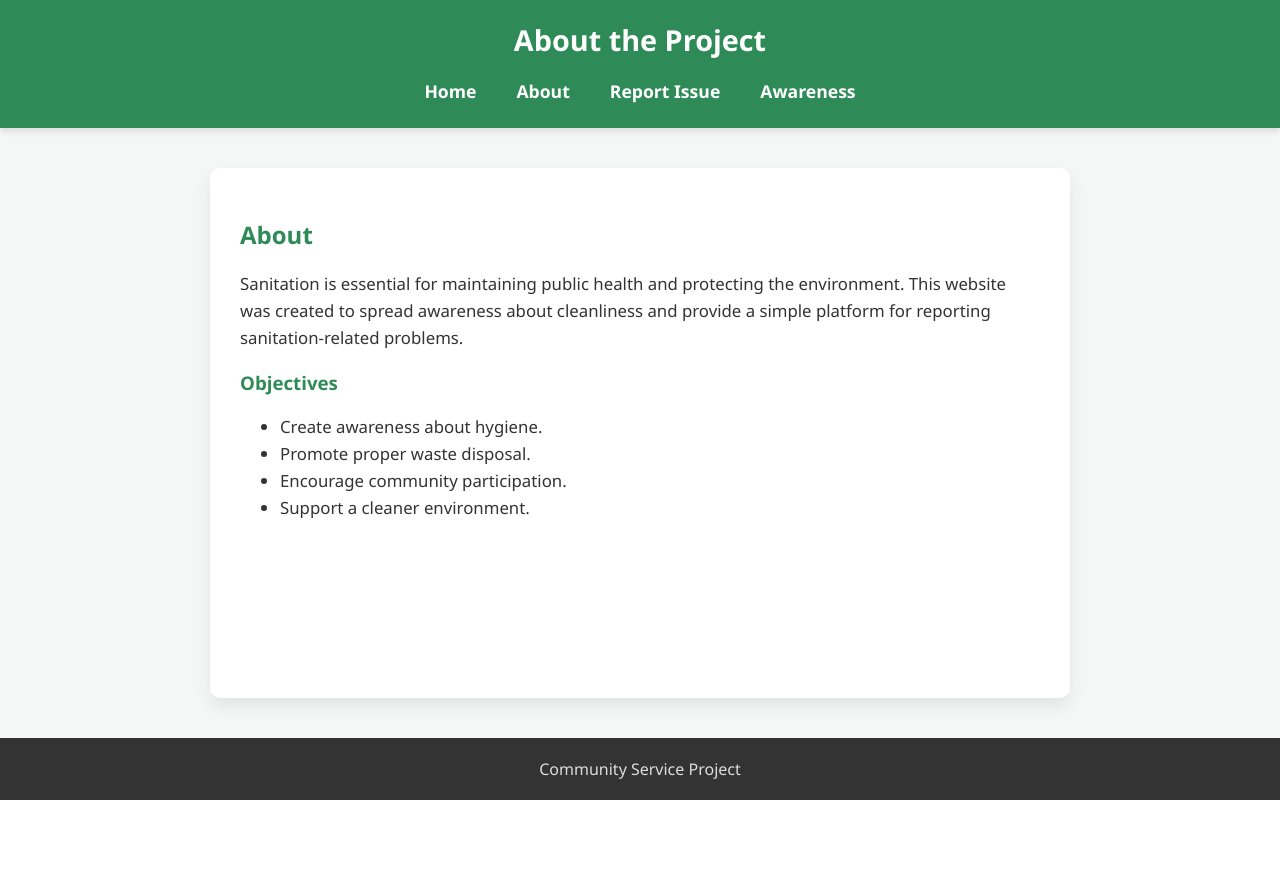
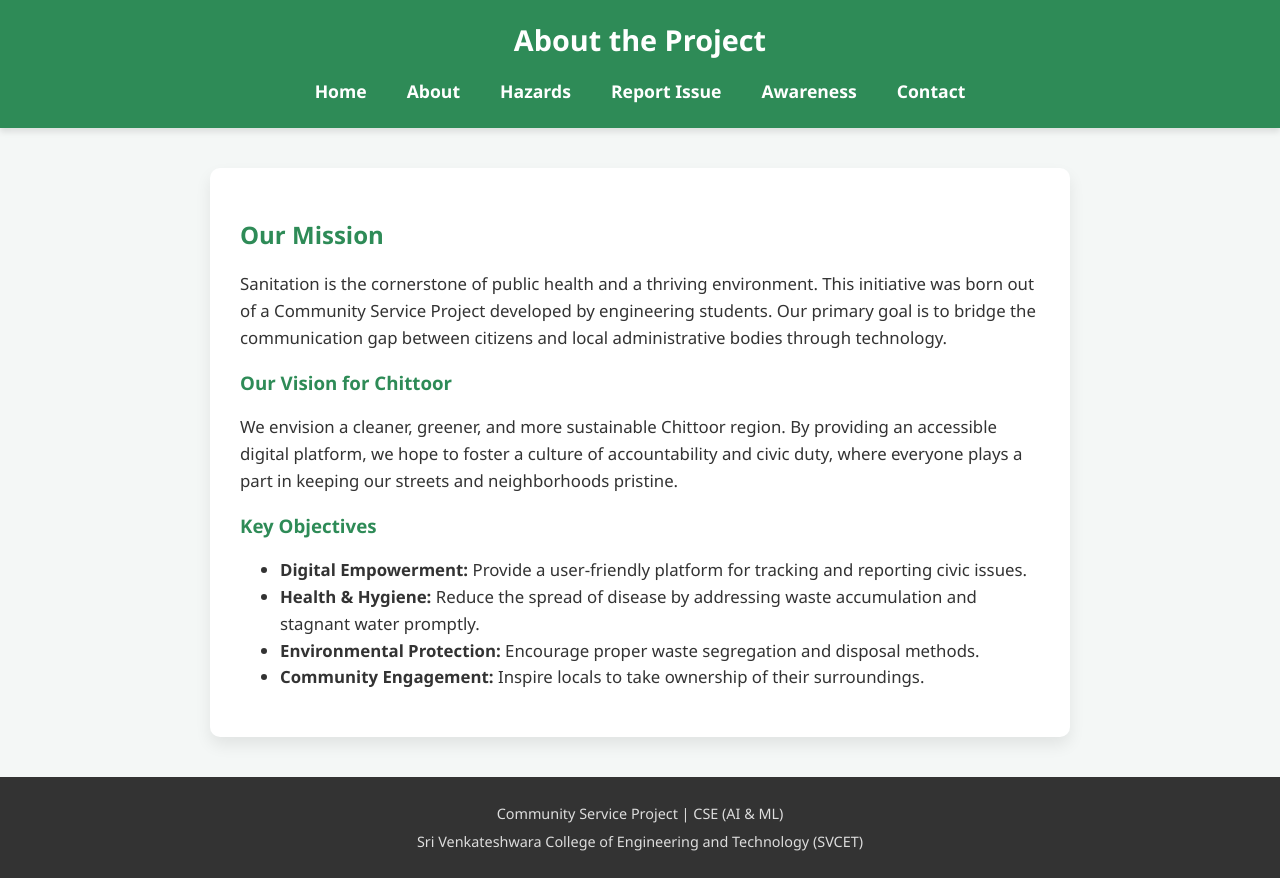
Before and after one commit to manishd416/Sanitation-Systems, a Flask app: page /about in a window 1280 px wide. Before the commit the page ends 800 px from the top, so only its background shows below. Run offline with Flask 3, Linux system fonts and the light colour scheme.

Commit message:
Added hazards menu

```diff
--- a/app.py
+++ b/app.py
@@ -27,6 +27,9 @@ def awareness():
 @app.route("/contact")
 def contact():
     return render_template("contact.html")
+@app.route("/hazards")
+def hazards():
+    return render_template("hazards.html")
 
 @app.route("/report", methods=["GET", "POST"])
 def report():
--- a/templates/about.html
+++ b/templates/about.html
@@ -1,7 +1,9 @@
 <!DOCTYPE html>
-<html>
+<html lang="en">
 <head>
-    <title>About</title>
+    <meta charset="UTF-8">
+    <meta name="viewport" content="width=device-width, initial-scale=1.0">
+    <title>About - Sanitation Portal</title>
     <link rel="stylesheet" href="{{ url_for('static', filename='style.css') }}">
 </head>
 <body>
@@ -11,34 +13,36 @@
     <nav>
         <a href="/">Home</a>
         <a href="/about">About</a>
+        <a href="/hazards">Hazards</a>
         <a href="/report">Report Issue</a>
         <a href="/awareness">Awareness</a>
+        <a href="/contact">Contact</a>
     </nav>
 </header>
 
 <div class="container">
-
-<h2>About</h2>
-
+    <h2>Our Mission</h2>
     <p>
-Sanitation is essential for maintaining public health and protecting the environment.
-This website was created to spread awareness about cleanliness and provide a simple
-platform for reporting sanitation-related problems.
+        Sanitation is the cornerstone of public health and a thriving environment. This initiative was born out of a Community Service Project developed by engineering students. Our primary goal is to bridge the communication gap between citizens and local administrative bodies through technology.
     </p>
 
-<h3>Objectives</h3>
+    <h3>Our Vision for Chittoor</h3>
+    <p>
+        We envision a cleaner, greener, and more sustainable Chittoor region. By providing an accessible digital platform, we hope to foster a culture of accountability and civic duty, where everyone plays a part in keeping our streets and neighborhoods pristine.
+    </p>
 
+    <h3>Key Objectives</h3>
     <ul>
-<li>Create awareness about hygiene.</li>
-<li>Promote proper waste disposal.</li>
-<li>Encourage community participation.</li>
-<li>Support a cleaner environment.</li>
+        <li><strong>Digital Empowerment:</strong> Provide a user-friendly platform for tracking and reporting civic issues.</li>
+        <li><strong>Health & Hygiene:</strong> Reduce the spread of disease by addressing waste accumulation and stagnant water promptly.</li>
+        <li><strong>Environmental Protection:</strong> Encourage proper waste segregation and disposal methods.</li>
+        <li><strong>Community Engagement:</strong> Inspire locals to take ownership of their surroundings.</li>
     </ul>
-
 </div>
 
 <footer>
-Community Service Project
+    <p>Community Service Project | CSE (AI & ML)</p>
+    <p>Sri Venkateshwara College of Engineering and Technology (SVCET)</p>
 </footer>
 
 </body>
--- a/templates/contact.html
+++ b/templates/contact.html
@@ -17,13 +17,12 @@ href="{{ url_for('static', filename='style.css') }}">
 <h1>Emergency Contacts</h1>
 
 <nav>
-
         <a href="/">Home</a>
         <a href="/about">About</a>
+        <a href="/hazards">Hazards</a>
         <a href="/report">Report Issue</a>
         <a href="/awareness">Awareness</a>
         <a href="/contact">Contact</a>
-
     </nav>
 
 </header>
--- a/templates/report.html
+++ b/templates/report.html
@@ -20,6 +20,7 @@ href="{{ url_for('static', filename='style.css') }}">
 <nav>
         <a href="/">Home</a>
         <a href="/about">About</a>
+        <a href="/hazards">Hazards</a>
         <a href="/report">Report Issue</a>
         <a href="/awareness">Awareness</a>
         <a href="/contact">Contact</a>
```
Also changed, not shown: templates/awareness.html (+27 -34 lines), templates/hazards.html (added, +68 -0 lines), templates/index.html (+12 -9 lines). Lines whose indentation alone changed are shown as unchanged.
